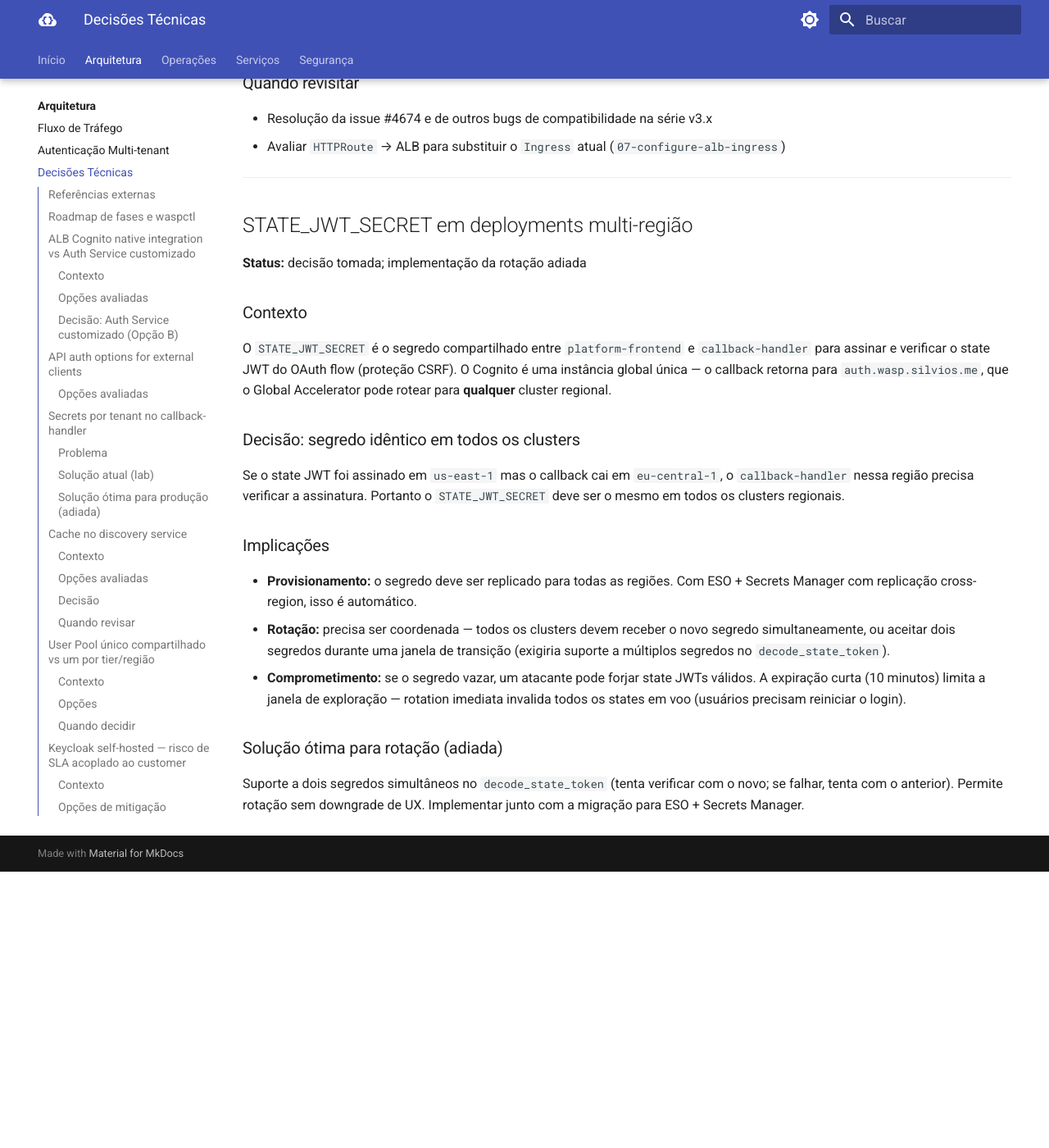
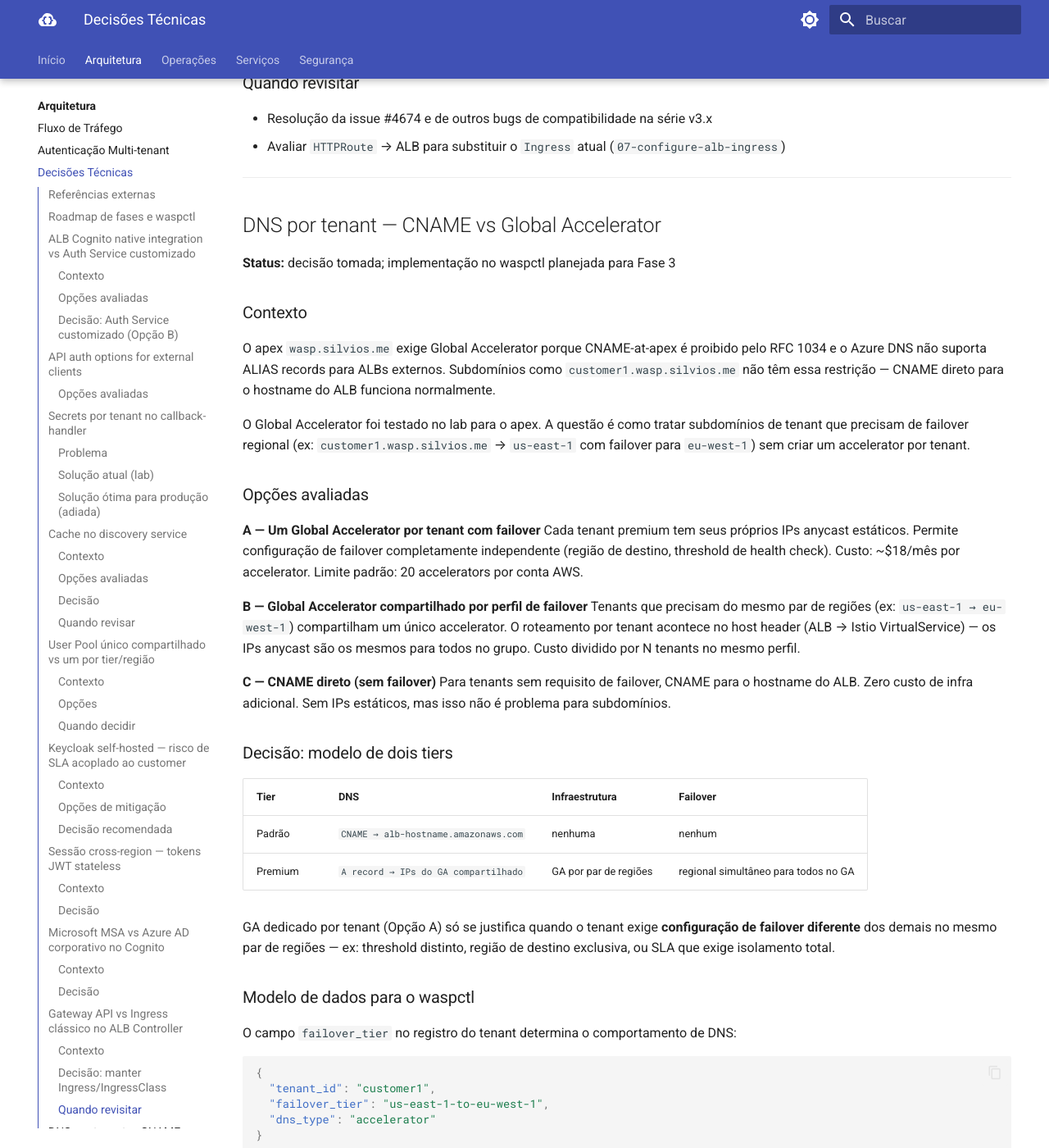
Before and after one commit to smsilva/aws-saas-platform, an MkDocs documentation site: the page built from docs/decisoes-tecnicas.md, in a window 1280 px wide and 1400 px high, scrolled down 8134 px. Shown: the whole window at 82% size. Built offline with MkDocs 1.6.1 and Material for MkDocs 9.7.7, drawn with Linux system fonts in a browser that asks for light colours; before the commit the page ends 9197 px from its top, so only the background shows below that; some of the changed text lies outside the part shown.

Commit message:
docs(lab/aws/eks/docs/decisoes-tecnicas.md): add DNS per-tenant routing decision
Document two-tier model (CNAME for standard tenants, shared Global
Accelerator for premium failover) and waspctl data model for failover_tier.

Co-Authored-By: Claude Opus 4.6 <noreply@anthropic.com>

````diff
--- a/docs/decisoes-tecnicas.md
+++ b/docs/decisoes-tecnicas.md
@@ -303,6 +303,67 @@ O Istio `Gateway` + `VirtualService` (passo 08) é um recurso do próprio Istio
 
 ---
 
+## DNS por tenant — CNAME vs Global Accelerator
+
+**Status:** decisão tomada; implementação no waspctl planejada para Fase 3
+
+### Contexto
+
+O apex `wasp.silvios.me` exige Global Accelerator porque CNAME-at-apex é proibido pelo RFC 1034 e o Azure DNS não suporta ALIAS records para ALBs externos. Subdomínios como `customer1.wasp.silvios.me` não têm essa restrição — CNAME direto para o hostname do ALB funciona normalmente.
+
+O Global Accelerator foi testado no lab para o apex. A questão é como tratar subdomínios de tenant que precisam de failover regional (ex: `customer1.wasp.silvios.me` → `us-east-1` com failover para `eu-west-1`) sem criar um accelerator por tenant.
+
+### Opções avaliadas
+
+**A — Um Global Accelerator por tenant com failover**
+Cada tenant premium tem seus próprios IPs anycast estáticos. Permite configuração de failover completamente independente (região de destino, threshold de health check). Custo: ~$18/mês por accelerator. Limite padrão: 20 accelerators por conta AWS.
+
+**B — Global Accelerator compartilhado por perfil de failover**
+Tenants que precisam do mesmo par de regiões (ex: `us-east-1 → eu-west-1`) compartilham um único accelerator. O roteamento por tenant acontece no host header (ALB → Istio VirtualService) — os IPs anycast são os mesmos para todos no grupo. Custo dividido por N tenants no mesmo perfil.
+
+**C — CNAME direto (sem failover)**
+Para tenants sem requisito de failover, CNAME para o hostname do ALB. Zero custo de infra adicional. Sem IPs estáticos, mas isso não é problema para subdomínios.
+
+### Decisão: modelo de dois tiers
+
+| Tier | DNS | Infraestrutura | Failover |
+|---|---|---|---|
+| Padrão | `CNAME → alb-hostname.amazonaws.com` | nenhuma | nenhum |
+| Premium | `A record → IPs do GA compartilhado` | GA por par de regiões | regional simultâneo para todos no GA |
+
+GA dedicado por tenant (Opção A) só se justifica quando o tenant exige **configuração de failover diferente** dos demais no mesmo par de regiões — ex: threshold distinto, região de destino exclusiva, ou SLA que exige isolamento total.
+
+### Modelo de dados para o waspctl
+
+O campo `failover_tier` no registro do tenant determina o comportamento de DNS:
+
+```json
+{
+  "tenant_id": "customer1",
+  "failover_tier": "us-east-1-to-eu-west-1",
+  "dns_type": "accelerator"
+}
+```
+
+```json
+{
+  "tenant_id": "customer2",
+  "failover_tier": null,
+  "dns_type": "cname"
+}
+```
+
+O `waspctl tenant create` consultaria `failover_tier` para decidir se:
+1. Cria um novo GA (primeiro tenant daquele par de regiões)
+2. Reutiliza um GA existente (tenants adicionais no mesmo par)
+3. Cria apenas um CNAME (tenants sem failover)
+
+### Limitação do GA compartilhado
+
+O failover trigger (health check no endpoint group) é **compartilhado** — se o ALB de `us-east-1` falhar, todos os tenants no mesmo GA fazem failover simultaneamente. Esse comportamento é aceitável quando a causa do failover é infraestrutura compartilhada (o próprio ALB/cluster). Se tenants precisam de failover independente por razões de SLA ou de blast radius contido, GA dedicado é necessário.
+
+---
+
 ## STATE_JWT_SECRET em deployments multi-região
 
 **Status:** decisão tomada; implementação da rotação adiada
````
